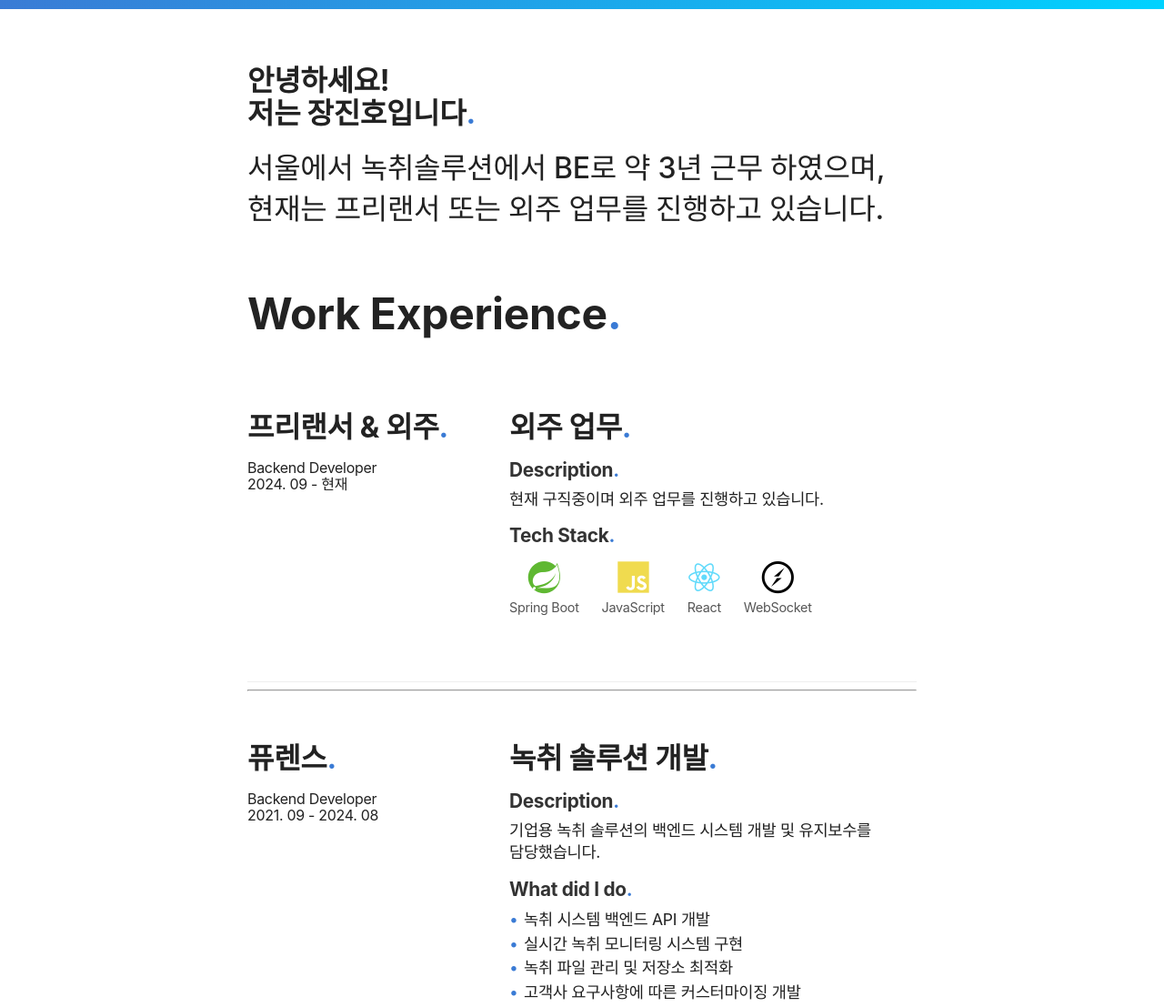
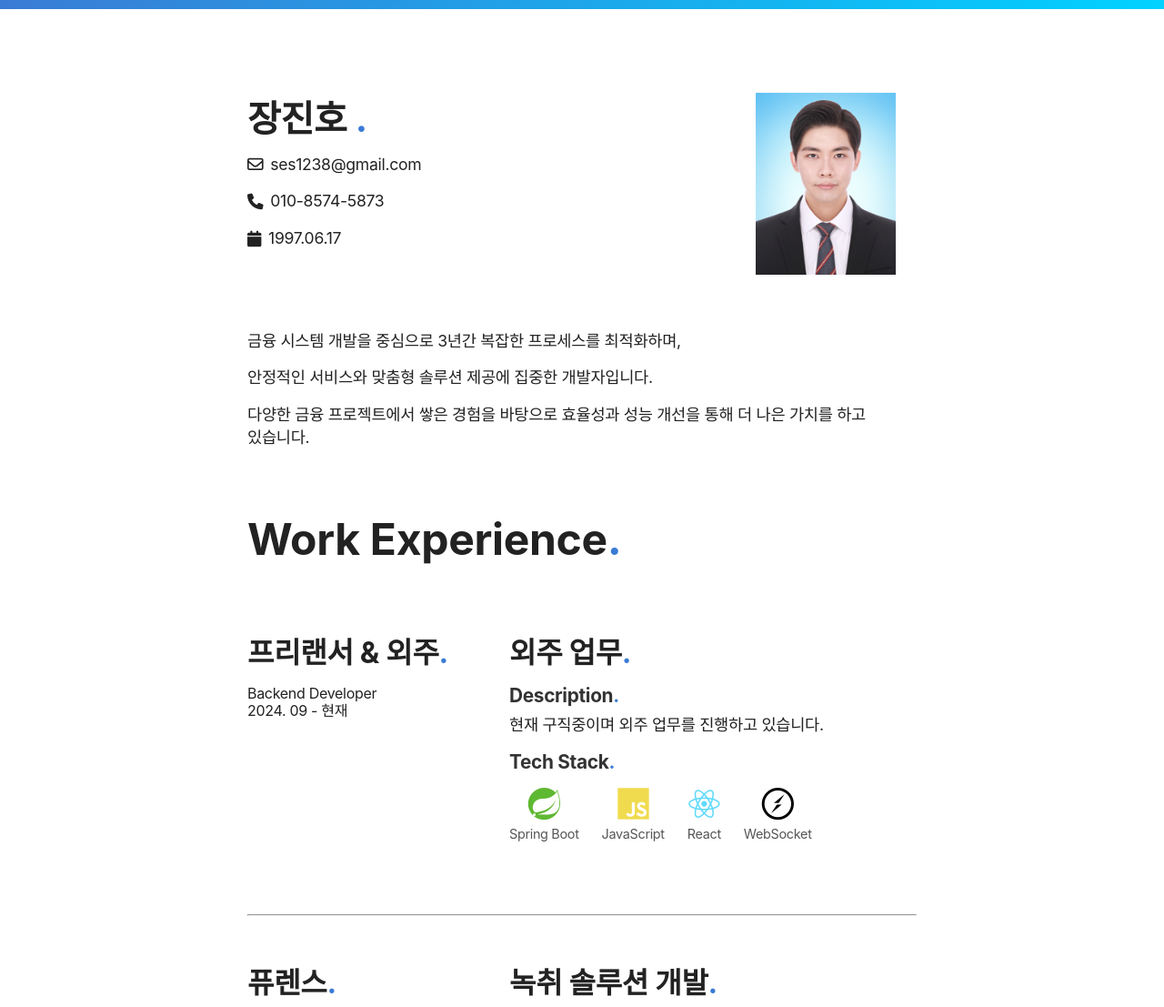
Before and after one commit to ses9892/resume, a plain HTML site: page index.html in a window 1280 px wide. Shown: the top 1107 px of the page at 91% size. Drawn offline with nearby package versions, Linux system fonts and the light colour scheme; files whose address does not match are found by name; a web font is replaced by a local one.

Commit message:
resume 수정

```diff
--- a/index.html
+++ b/index.html
@@ -26,14 +26,26 @@
 
   <body>
     <div class="container">
-      <section>
-        <h1>
-          안녕하세요!<br />저는 장진호입니다<span class="period-mark">.</span>
-        </h1>
-        <p class="big-paragraph">
-          서울에서 녹취솔루션에서 BE로 약 3년 근무 하였으며, 현재는 프리랜서
-          또는 외주 업무를 진행하고 있습니다.
-        </p>
+      <section class="profile-section">
+        <div class="profile-header">
+          <div class="profile-info">
+            <h1 class="name">장진호 <span class="period-mark">.</span></h1>
+            <div class="contact-info">
+              <p><i class="far fa-envelope"></i> ses1238@gmail.com</p>
+              <p><i class="fas fa-phone"></i> 010-8574-5873</p>
+              <p><i class="fas fa-calendar"></i> 1997.06.17</p>
+            </div>
+          </div>
+          <div class="profile-image"></div>
+        </div>
+
+        <div class="introduction">
+          <p class="">
+            <span class="highlight">금융 시스템 개발을 중심으로 3년간 복잡한 프로세스를 최적화하며,</span><br/>
+            <span class="highlight">안정적인 서비스와 맞춤형 솔루션 제공에 집중한 개발자입니다.</span><br/>
+            <span class="highlight">다양한 금융 프로젝트에서 쌓은 경험을 바탕으로 효율성과 성능 개선을 통해 더 나은 가치를 하고 있습니다.</span>
+          </p>
+        </div>
       </section>
 
       <section>
@@ -194,7 +206,7 @@
                 </li>
                 <li>로봇 감정효과 및 음성 출력 기능을 위한 인터페이스 구현</li>
                 <li>자바스크립트를 통한 게임에 필요한 애니메이션 구현</li>
-                <li>다국어 사���을 위한 언어 설정 기능 구현</li>
+                <li>다국어 사을 위한 언어 설정 기능 구현</li>
               </ul>
               <h5>Tech Stack<span class="period-mark">.</span></h5>
               <div class="tech-stack">
@@ -706,13 +718,14 @@
             <li>대용량 데이터 처리 및 성능 최적화 경험</li>
             <li>GRPC를 통한 서비스 간 통신 경험</li>
             <li>Netty를 통한 네트워크 프로그래밍 경험</li>
+            <li>Kafka를 통한 비동기 메시징 경험</li>
+            <li>배치 프로그램으로 데이터 처리 경험</li>
           </ul>
         </div>
         <div class="other">
           <h3>DevOps<span class="period-mark">.</span></h3>
           <ul>
             <li>Linux 서버 운영 및 관리</li>
-            <li>Docker를 활용한 컨테이너화 경험</li>
             <li>CI/CD 파이프라인 구축 경험</li>
           </ul>
         </div>
@@ -720,6 +733,14 @@
 
       <section>
         <h2>Education<span class="period-mark">.</span></h2>
+        <div class="other">
+          <h3>KOREA IT<span class="period-mark">.</span></h3>
+          <span class="role">풀스택개발자양성과정</span>
+          <span class="time"
+            ><time datetime="2021-03">2021. 02</time> -
+            <time datetime="2021-08">2021. 08</time></span
+          >
+        </div>
         <div class="other">
           <h3>유한대학교<span class="period-mark">.</span></h3>
           <span class="role">기계공학과</span>
--- a/main.css
+++ b/main.css
@@ -147,7 +147,6 @@ ul > li:before {
 .row {
   display: flex;
   padding: 3rem 0;
-  border-bottom: 1px solid #eeeeee;
 }
 
 .row-left {
@@ -228,3 +227,56 @@ ul > li:before {
   font-size: 0.9em;
   margin-left: 8px;
 }
+
+.profile-section {
+  margin: 2rem 0;
+  /* padding: 2rem 0; */
+}
+
+.profile-header {
+  display: flex;
+  justify-content: space-between;
+  align-items: center;
+  margin-bottom: 2rem;
+  flex-direction: row;
+}
+
+.profile-info {
+  flex: 1;
+}
+
+.profile-image {
+  margin-left: 2rem;
+  width: 200px;
+  height: 200px;
+  background-image: url('profile-image.png');
+  background-size: contain;
+  background-position: center;
+  background-repeat: no-repeat;
+}
+
+.name {
+  font-size: 2.5rem;
+  margin-bottom: 1rem;
+}
+
+.contact-info {
+  display: flex;
+  margin-bottom: 2rem;
+  flex-direction: column;
+}
+
+.contact-info p {
+  display: flex;
+  align-items: center;
+  gap: 0.5rem;
+}
+
+.introduction {
+  line-height: 1.8;
+}
+
+.highlight {
+  display: inline-block;
+  margin: 0.5rem 0;
+}
```
Also changed, not shown: profile-image.png (added).
